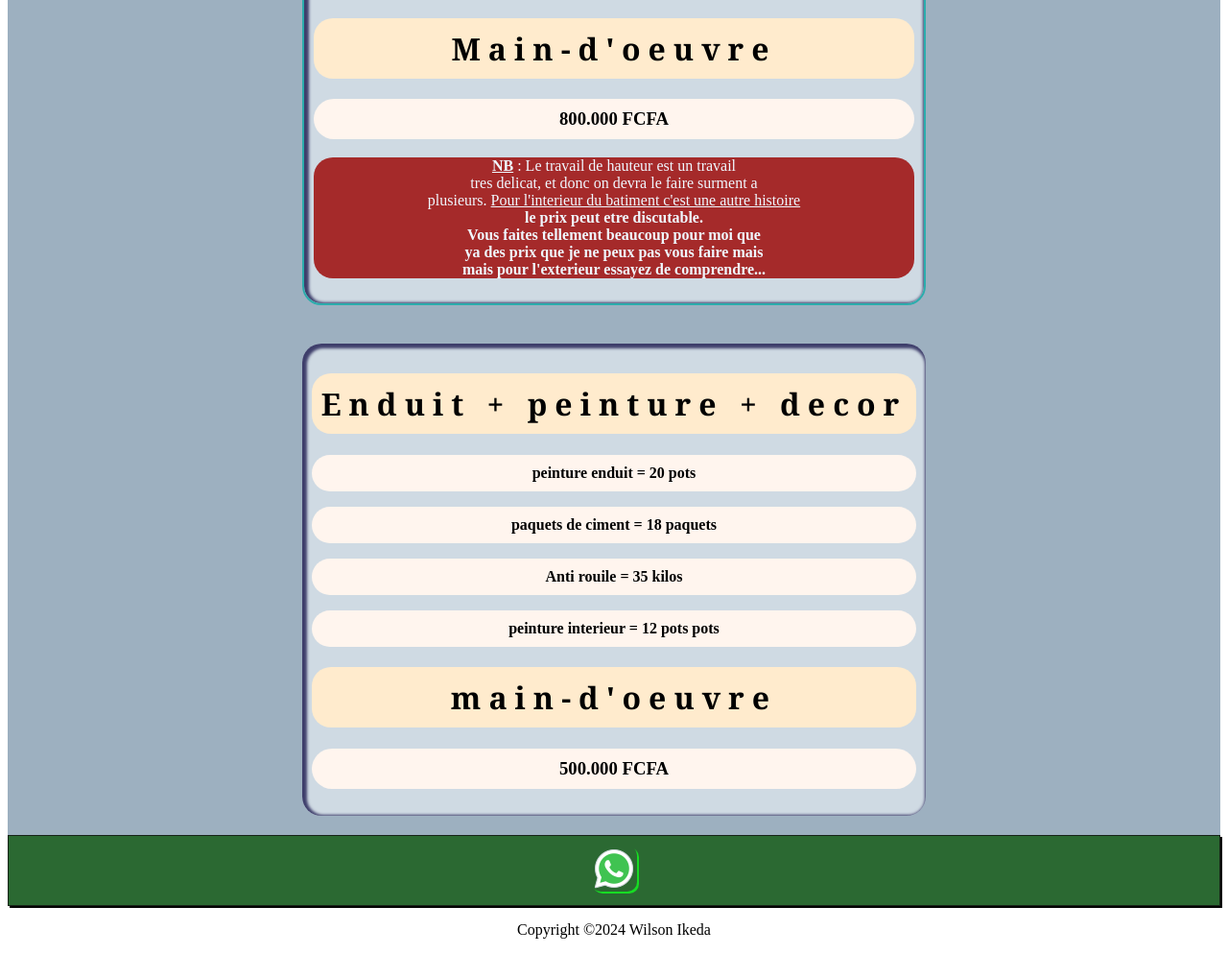
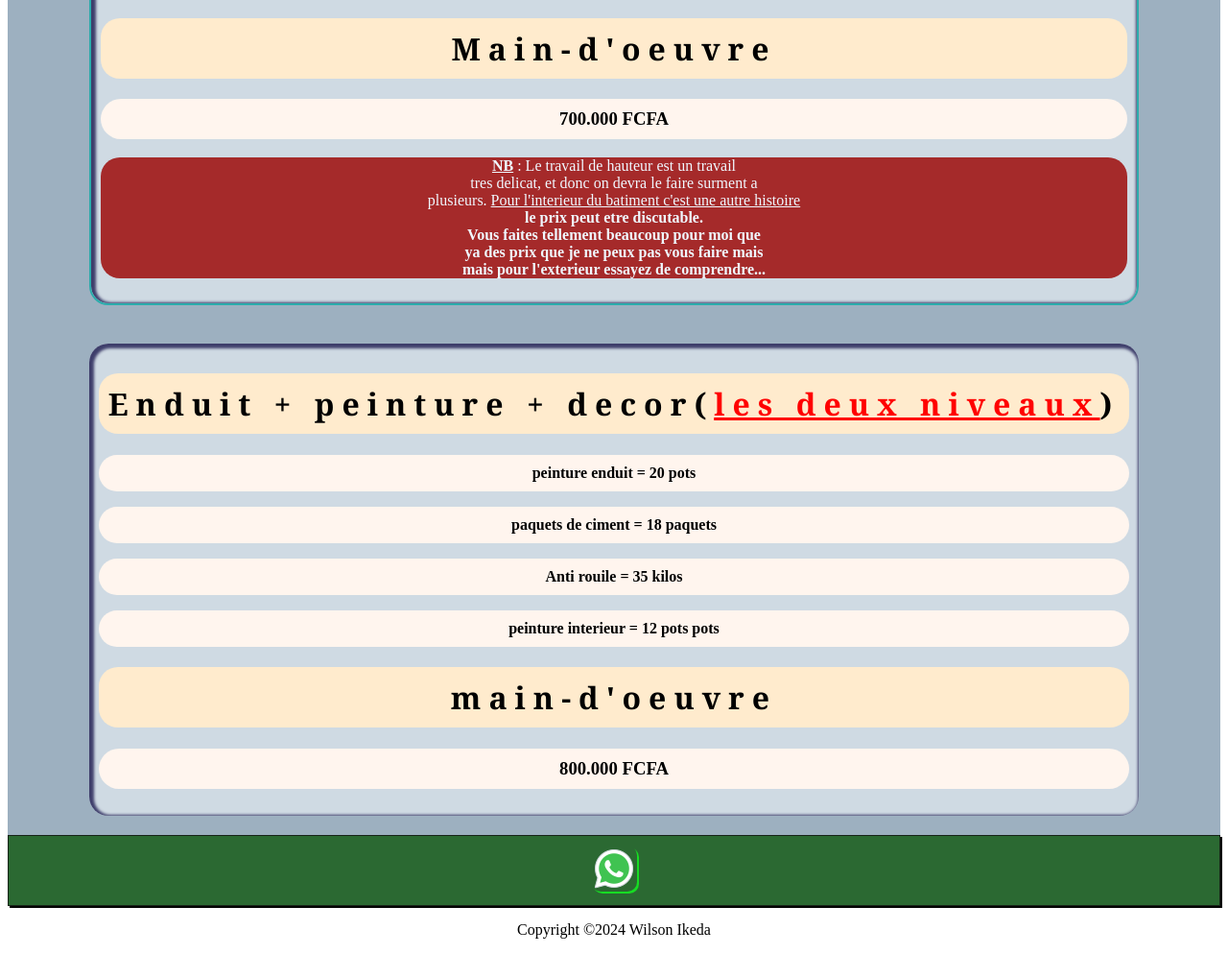
Before and after one commit to elhalj/Devis-Mme-Fpfana, a plain HTML site: page index.html in a window 1280 px wide. Shown: the part 1436-2430 px from the top of the page at 96% size. Drawn offline with Linux system fonts and the light colour scheme.

Commit message:
modification main-doeuvre

```diff
--- a/index.html
+++ b/index.html
@@ -41,13 +41,13 @@
                 </div>
                 <div class="main-d">
                     <h1>Main-d'oeuvre</h1>
-                    <h3>800.000 FCFA</h3>
+                    <h3>700.000 FCFA</h3>
                     <p style="background-color: brown; color: aliceblue; border-radius: 20px;"><strong style="text-decoration: underline;">NB</strong> : Le travail de hauteur est un travail <br>tres delicat, et donc on devra le faire surment a<br>plusieurs. <span style="text-decoration: underline;">Pour l'interieur du batiment c'est une autre histoire</span> <br> <strong>le prix peut etre discutable. <br>Vous faites tellement beaucoup pour moi que <br>ya des prix que je ne peux pas vous faire mais <br>mais pour l'exterieur essayez de comprendre...</strong></p>
                 </div>
             </div>
             <div class="devi2">
                 <div class="enduit">
-                    <h1>Enduit + peinture + decor</h1>
+                    <h1>Enduit + peinture + decor(<strong style="color: red;text-decoration: underline;">les deux niveaux</strong>)</h1>
                     <p><strong>peinture enduit = 20 pots</strong></p>
                     <p><strong>paquets de ciment = 18 paquets</strong></p>
                     <p><strong>Anti rouile = 35 kilos</strong></p>
@@ -55,7 +55,7 @@
                 </div>
                 <div>
                     <h1>main-d'oeuvre</h1>
-                    <h3>500.000 FCFA</h3>
+                    <h3>800.000 FCFA</h3>
                 </div>
             </div>
         </div>
```
